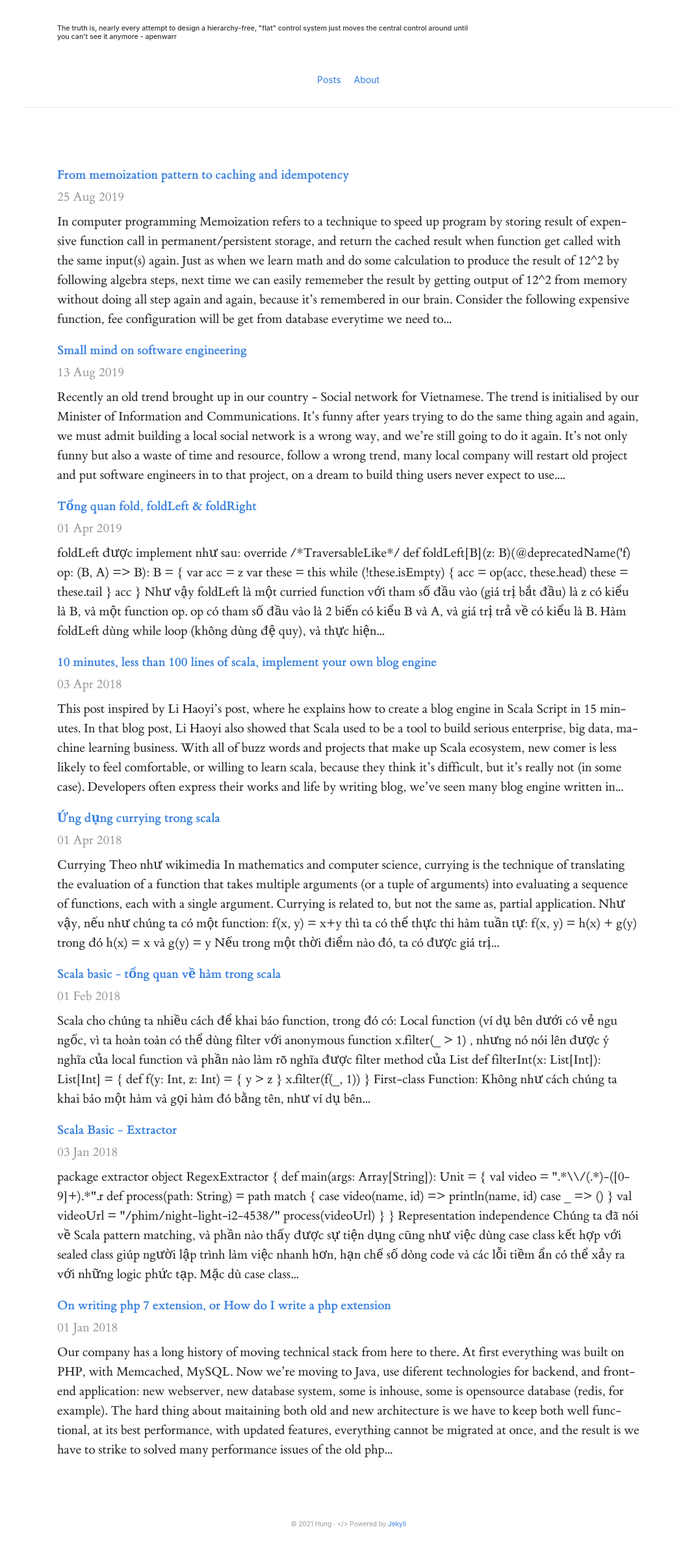
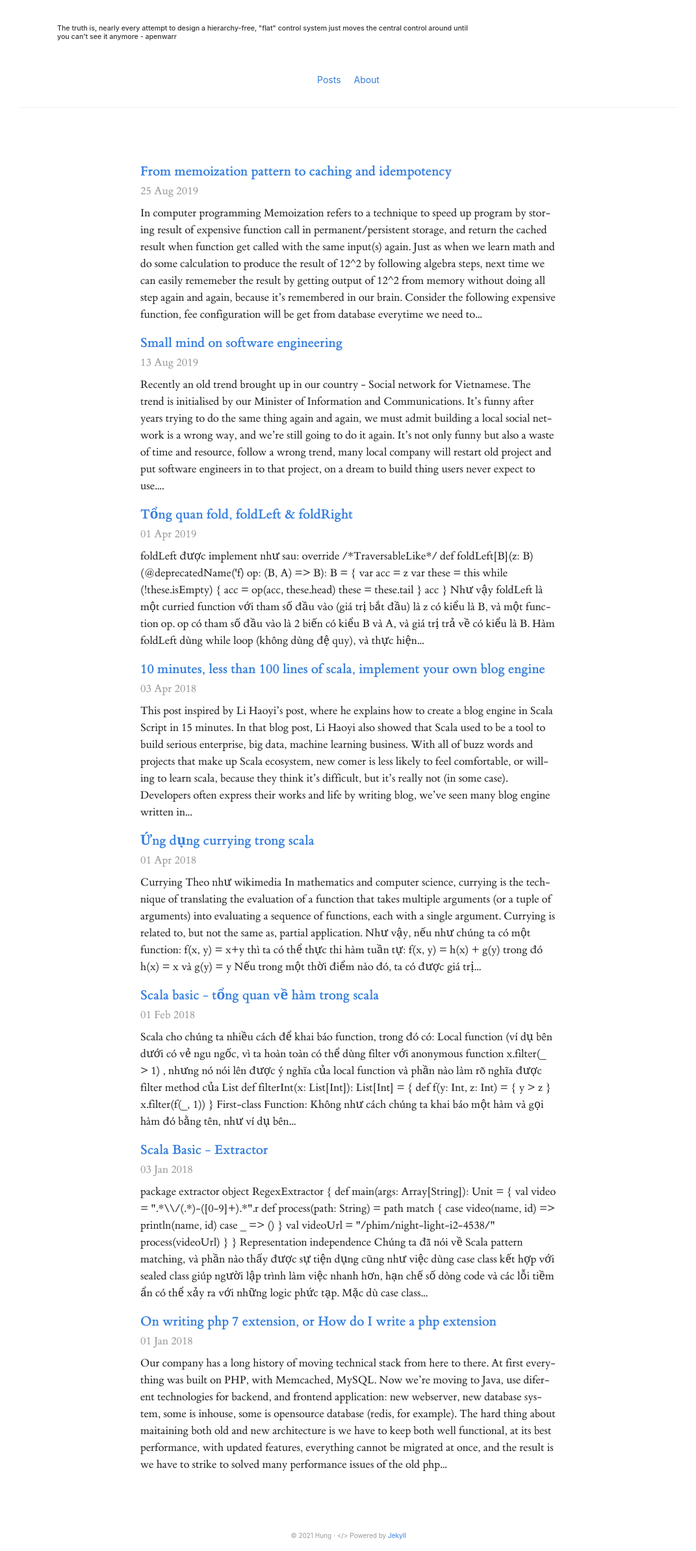
Before and after one commit to whatvn/whatvn.github.io, a Jekyll site: the page built from index.html, in a window 1280 px wide. Shown: the whole page at 65% size, without its empty margins (104-1175 px from the left). Built offline with Jekyll 4.4.1, drawn with Linux system fonts in a browser that asks for light colours; nearby versions of some CDN libraries.

Commit message:
update layout

```diff
--- a/_layouts/default.html
+++ b/_layouts/default.html
@@ -40,11 +40,11 @@
         </nav>
 
 
-        <main class="tl f6 relative pa4 pa5-ns overflow-hidden">
+        <main class="tl f6 relative pa4 pa5-ns overflow-hidden body">
           {% if page.title %}
             <div class="mb4">
               {% if page.date %}<div class="fw600 light-silver mt1">{{ page.date | date_to_string }}</div>{% endif %}
-              <h1 class="f3 mt0 lh-title cb mb2">
+              <h1 class="f3 mt0 title lh-title cb mb2">
                 {% if is_post %}
                 {% endif %}
                 {{ page.title }}
--- a/stylesheets/style.css
+++ b/stylesheets/style.css
@@ -3,24 +3,27 @@
 .bg-super-white {
   font-family: 'Lucida Sans Unicode',  'Merriweather', monospace;
   /* font-family: 'Lucida Sans Unicode',  'Palatino'; */
-  font-size: 15pt;
+  font-size: 13pt;
   background: #f9f9f9;
 }
 .top-50 { top: 50% }
 /* .link:hover { background: url(/images/line.png) repeat-x left bottom; } */
 
-.title { font-size: 15pt;}
+.title {
+  font-family: et-book, Palatino, "Palatino Linotype", "Palatino LT STD", "Book Antiqua", Georgia, serif;
+  font-size: 16pt;
+}
 
 .joke { font-size: 8pt; font-weight: 500;}
 
 .footer-text { font-size: 10px;}
 
 
-.summary { font-size: 15pt; margin-bottom: 14px; border-bottom-width: 1px;}
+.summary { font-size: 13pt; margin-bottom: 14px; border-bottom-width: 1px;}
 /* Markdown styles */
 
 .markdown-body {
-  font-size: 15pt;
+  font-size: 13pt;
   line-height: 150%;
   hyphens: auto;
   font-family: et-book, Palatino, "Palatino Linotype", "Palatino LT STD", "Book Antiqua", Georgia, serif;
@@ -28,7 +31,7 @@
   font-weight: 400;
 }
 .markdown-body a {
-  font-size: 15pt;
+  font-size: 13pt;
 
   font-family: et-book, Palatino, "Palatino Linotype", "Palatino LT STD", "Book Antiqua", Georgia, serif;
   text-rendering: optimizeLegibility;
@@ -36,7 +39,7 @@
   color: #357edd;
 }
 .markdown-body .highlighter-rouge {
-  font-size: 15pt;
+  font-size: 13pt;
 
   font-family: et-book, Palatino, "Palatino Linotype", "Palatino LT STD", "Book Antiqua", Georgia, serif;
   text-rendering: optimizeLegibility;
@@ -54,7 +57,7 @@
   font-family: et-book, Palatino, "Palatino Linotype", "Palatino LT STD", "Book Antiqua", Georgia, serif;
   /* font-family: 'Lucida Sans Unicode',  'Palatino'; */
   text-rendering: optimizeLegibility;
-  font-size: 15pt;
+  font-size: 13pt;
 
   padding: .5rem 1rem;
   margin: 0 ;
@@ -63,7 +66,7 @@
   font-family: et-book, Palatino, "Palatino Linotype", "Palatino LT STD", "Book Antiqua", Georgia, serif;
   /* font-family: 'Lucida Sans Unicode',  'Palatino'; */
   text-rendering: optimizeLegibility;
-  font-size: 15pt;
+  font-size: 13pt;
 
   margin: 2em -4rem;
   border: 0;
@@ -100,4 +103,11 @@ code,tt,pre,pre>p {
   height: 80%;
 }
 
+.body {
+  margin-left: auto;
+    margin-right: auto;
+    hyphens: auto;
+  max-width: 8in;
+}
+
 /* end Markdown styles */
```
